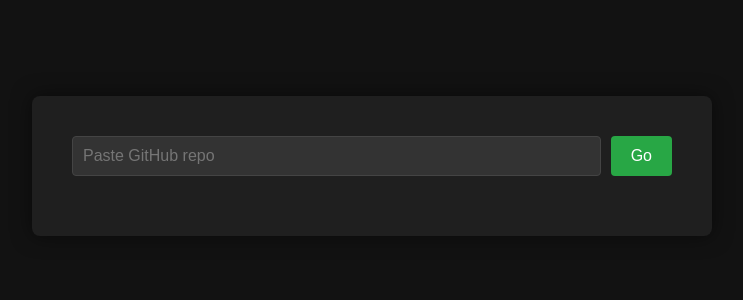
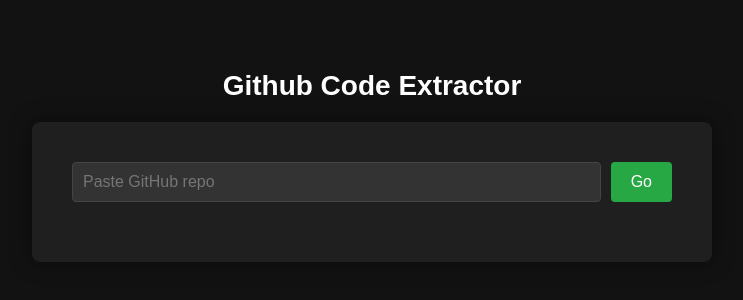
Before and after one commit to 0xJensMalm/GitHubExtractorV2, a website: page public/index.html in a window 1280 px wide. Shown: the part 234-534 px from the top of the page, without its empty margins (268-1011 px from the left). Drawn offline with Linux system fonts and the light colour scheme.

Commit message:
added title

```diff
--- a/public/css/styles.css
+++ b/public/css/styles.css
@@ -4,10 +4,23 @@
     color: #ffffff;
     font-family: 'Arial', sans-serif;
     display: flex;
+    flex-direction: column;
     justify-content: center;
     align-items: center;
     height: 100vh;
     margin: 0;
+}
+
+/* Title styles */
+.title-container {
+    margin-bottom: 20px;
+    text-align: center;
+}
+
+.page-title {
+    font-size: 28px;
+    margin: 0;
+    padding: 0;
 }
 
 /* Container styles */
--- a/public/index.html
+++ b/public/index.html
@@ -9,6 +9,11 @@
 </head>
 
 <body>
+    <!-- Title -->
+    <div class="title-container">
+        <h1 class="page-title">Github Code Extractor</h1>
+    </div>
+
     <!-- First Page: Repo URL Input -->
     <div class="container" id="page1">
         <div class="input-group">
```
